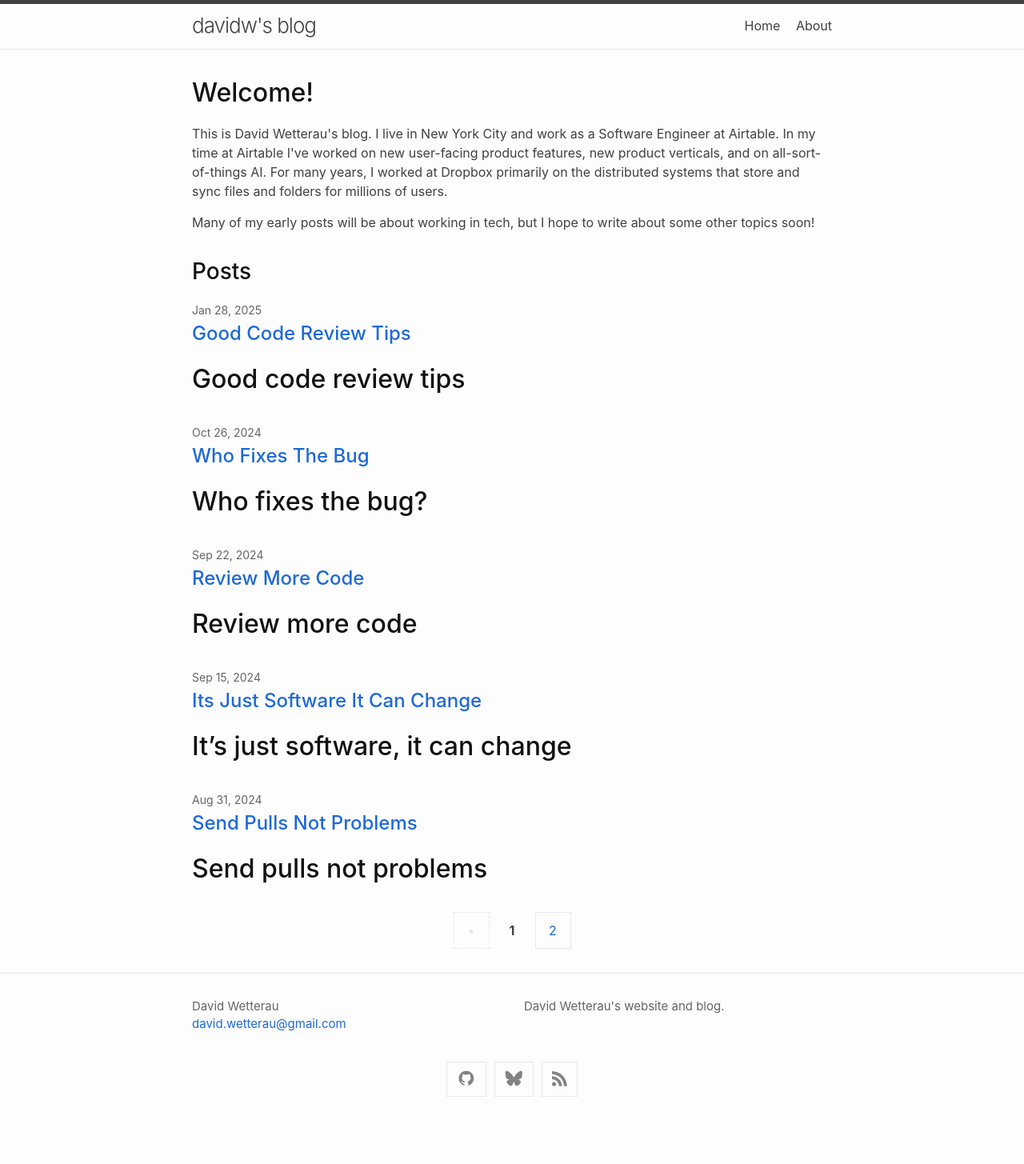
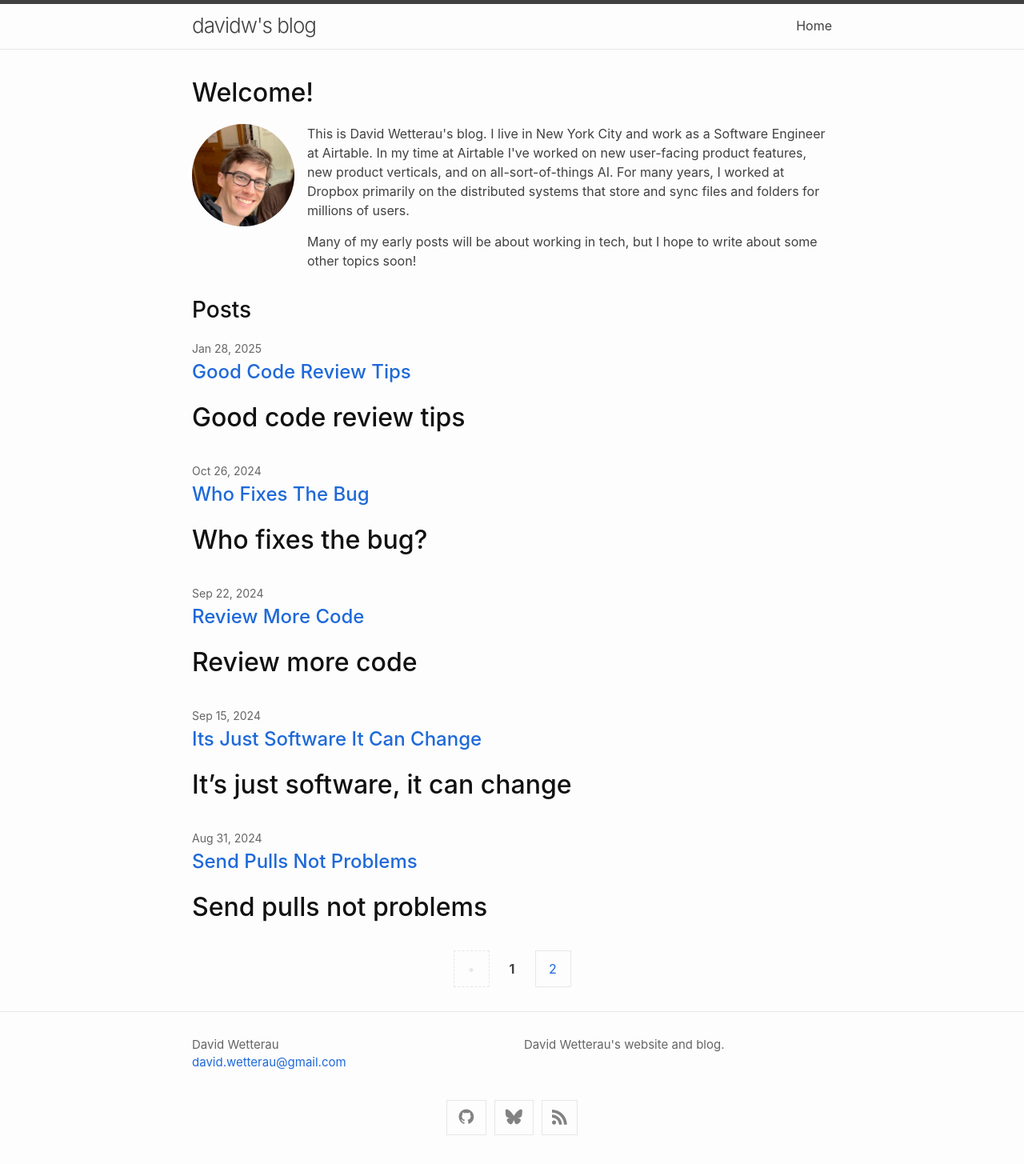
Before and after one commit to dwetterau/dwetterau.github.io, a Jekyll site: the page built from index.html, in a window 1280 px wide. Shown: the whole page at 80% size. Built offline with Jekyll 4.4.1, drawn with Linux system fonts in a browser that asks for light colours; the list of posts is cut into pages by our own code; before the commit the page ends 1407 px from its top, so only the background shows below that.

Commit message:
merge  the about page with the home page

```diff
--- a/_layouts/home.html
+++ b/_layouts/home.html
@@ -3,9 +3,17 @@ layout: base
 ---
 
 <div class="home">
-  {{ content }} {% if site.paginate %} {% assign posts = paginator.posts %} {%
-  else %} {% assign posts = site.posts %} {% endif %} {%- if posts.size > 0 -%}
-  {%- if page.list_title -%}
+  <h1>Welcome!</h1>
+  <div class="home-header-container">
+    <div class="profile-container" style="width: 128px">
+      <img id="profile-pic" src="/images/profile_2024.jpg" />
+    </div>
+    <div class="home-content">{{ content }}</div>
+  </div>
+
+  {% if site.paginate %} {% assign posts = paginator.posts %} {% else %} {%
+  assign posts = site.posts %} {% endif %} {%- if posts.size > 0 -%} {%- if
+  page.list_title -%}
   <h2 class="post-list-heading">{{ page.list_title }}</h2>
   {%- endif -%}
   <ul class="post-list">
--- a/_sass/minima/_layout.scss
+++ b/_sass/minima/_layout.scss
@@ -205,6 +205,21 @@
 
 .page-heading {
   @include relative-font-size(2);
+}
+
+.home-header-container {
+  display: flex;
+  gap: 1em;
+}
+
+div.profile-container img#profile-pic {
+  width: 128px;
+  min-width: 128px;
+  height: 128px;
+  object-fit: cover;
+  object-position: 39% 0;
+  border-radius: 64px;
+  filter: brightness(105%);
 }
 
 .post-list-heading {
--- a/index.html
+++ b/index.html
@@ -4,7 +4,6 @@ title: Home
 list_title: Posts
 ---
 
-<h1>Welcome!</h1>
 <p>
   This is David Wetterau's blog. I live in New York City and work as a Software
   Engineer at Airtable. In my time at Airtable I've worked on new user-facing
```
Also changed, not shown: _layouts/about.html (deleted, +0 -8 lines), about.md (deleted, +0 -5 lines), assets/css/about.css (deleted, +0 -8 lines).
